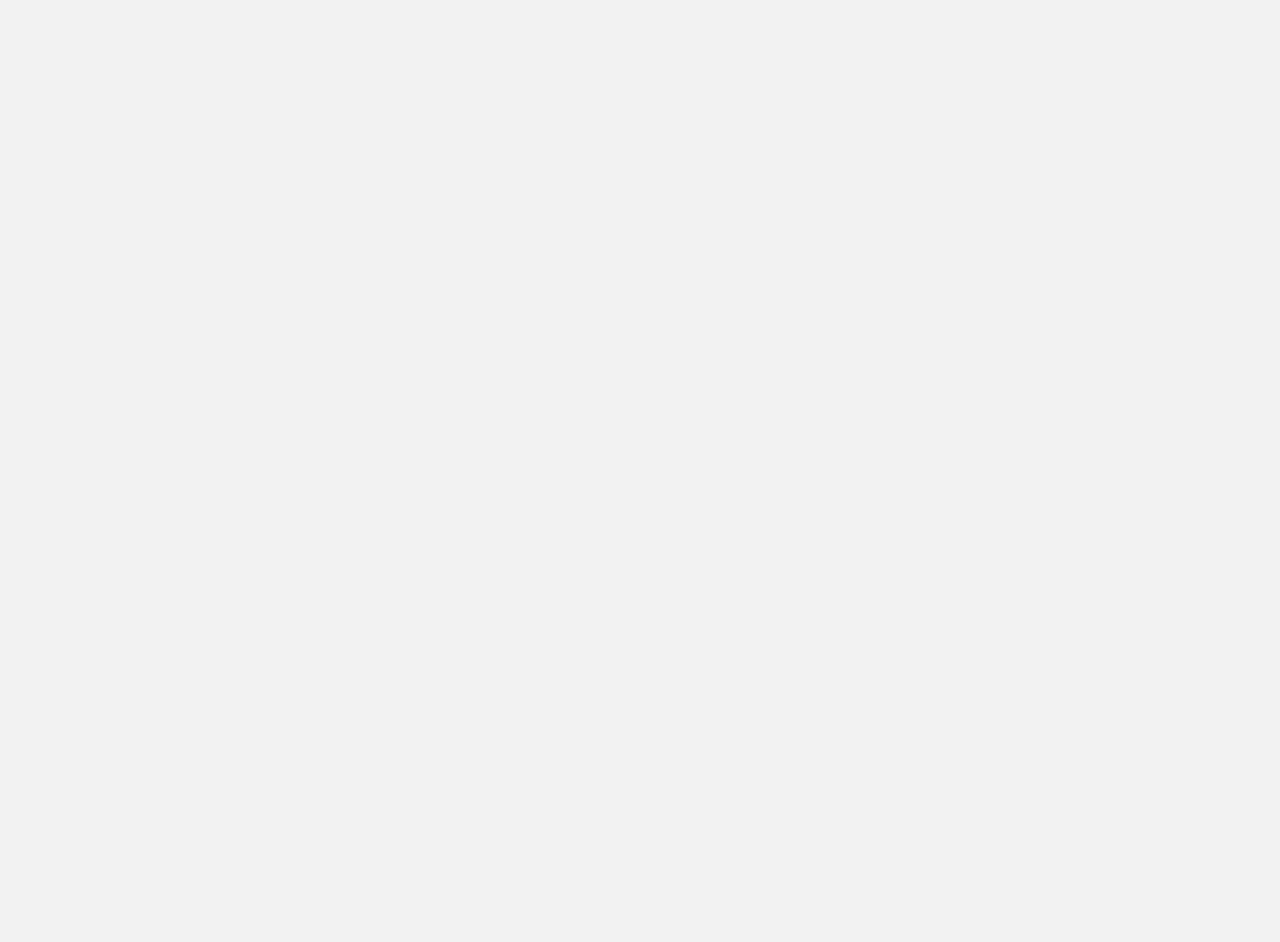
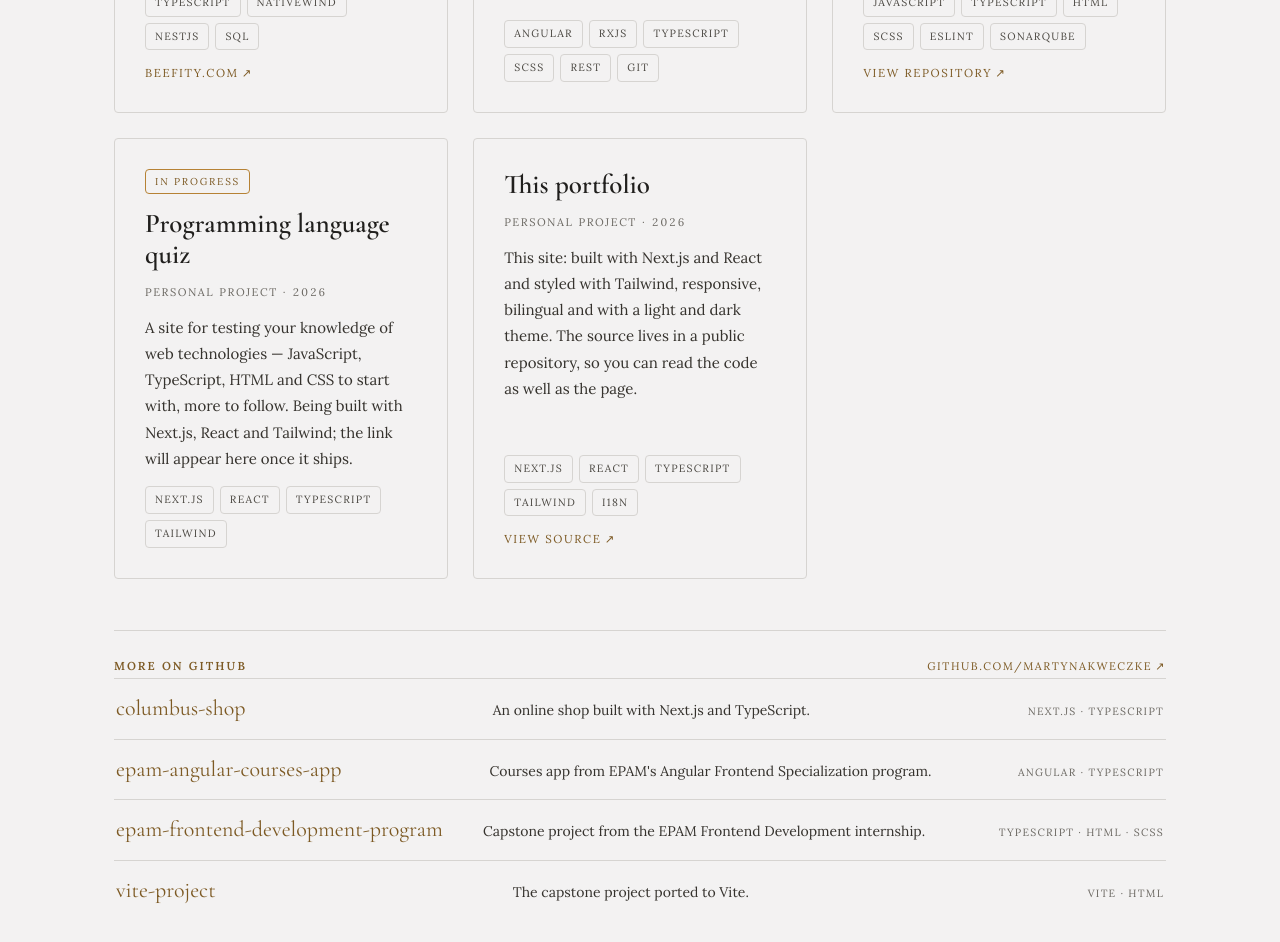
Before and after one commit to martynakweczke/portfolio, a Next.js app: page / in a window 1280 px wide. Shown: the part 1500-2442 px from the top of the page. Before the commit the page ends 904 px from the top, so only its background shows below. Built offline with nearby package versions, Linux system fonts and the light colour scheme.

Commit message:
feat: add work section (#5)

```diff
--- a/app/page.tsx
+++ b/app/page.tsx
@@ -1,6 +1,7 @@
 import { Hero } from "@/components/hero";
 import { NowSection } from "@/components/now-section";
 import { SiteHeader } from "@/components/site-header";
+import { WorkSection } from "@/components/work-section";
 
 export default function Home() {
   return (
@@ -9,6 +10,7 @@ export default function Home() {
       <main id="top" className="flex-1">
         <Hero />
         <NowSection />
+        <WorkSection />
       </main>
     </>
   );
--- /dev/null
+++ b/components/project-card.tsx
@@ -0,0 +1,42 @@
+import type { Copy } from "@/lib/content";
+
+type Project = Copy["projects"][number];
+
+export function ProjectCard({ project }: { project: Project }) {
+  return (
+    <article className="flex flex-col gap-3.5 rounded border border-line bg-bg p-[clamp(20px,2.4vw,30px)] transition duration-[250ms] hover:-translate-y-[3px] hover:border-gold hover:shadow-[0_8px_24px_-18px_var(--shadow)]">
+      {project.badge ? (
+        <span className="self-start rounded border border-gold px-[9px] py-1 text-[10px] uppercase tracking-[0.18em] text-gold-ink">
+          {project.badge}
+        </span>
+      ) : null}
+      <h3 className="m-0 font-display text-[27px] font-semibold leading-[1.15]">
+        {project.title}
+      </h3>
+      <p className="m-0 text-[11px] uppercase tracking-[0.14em] text-muted tabular-nums">
+        {project.meta}
+      </p>
+      <p className="m-0 text-[15px] leading-[1.75] text-ink-2">{project.body}</p>
+      <ul className="mt-auto flex list-none flex-wrap gap-1.5 p-0">
+        {project.tags.map((tag) => (
+          <li
+            key={tag}
+            className="rounded border border-line px-[9px] py-[5px] text-[10.5px] uppercase tracking-[0.12em] text-ink-3"
+          >
+            {tag}
+          </li>
+        ))}
+      </ul>
+      {project.link ? (
+        <a
+          href={project.link}
+          target="_blank"
+          rel="noopener noreferrer"
+          className="self-start text-[11.5px] uppercase tracking-[0.14em]"
+        >
+          {project.linkLabel}&#8239;↗
+        </a>
+      ) : null}
+    </article>
+  );
+}
--- /dev/null
+++ b/components/repo-list.tsx
@@ -0,0 +1,45 @@
+import type { Copy } from "@/lib/content";
+
+type Repo = Copy["repos"][number];
+
+export function RepoList({ title, repos }: { title: string; repos: Repo[] }) {
+  return (
+    <div className="mt-[clamp(32px,4vw,56px)] border-t border-line pt-[clamp(18px,2.4vw,26px)]">
+      <div className="mb-1 flex flex-wrap items-baseline justify-between gap-x-6 gap-y-2">
+        <h3 className="m-0 text-[11.5px] font-semibold uppercase tracking-[0.18em] text-gold-ink">
+          {title}
+        </h3>
+        <a
+          href="https://github.com/martynakweczke"
+          target="_blank"
+          rel="noopener noreferrer"
+          className="text-[11px] uppercase tracking-[0.14em]"
+        >
+          github.com/martynakweczke&#8239;↗
+        </a>
+      </div>
+      <ul className="m-0 list-none p-0">
+        {repos.map((repo) => (
+          <li key={repo.name} className="border-t border-line">
+            <a
+              href={repo.link}
+              target="_blank"
+              rel="noopener noreferrer"
+              className="flex flex-wrap items-baseline gap-x-[clamp(16px,3vw,40px)] gap-y-1.5 px-0.5 py-4 text-ink no-underline transition-colors duration-200 hover:text-gold-ink"
+            >
+              <span className="min-w-0 flex-[1_1_220px] font-display text-[22px] leading-[1.25]">
+                {repo.name}
+              </span>
+              <span className="min-w-0 flex-[2_1_260px] text-[14px] leading-[1.6] text-ink-2">
+                {repo.body}
+              </span>
+              <span className="flex-none text-[10.5px] uppercase tracking-[0.12em] text-muted">
+                {repo.stack}
+              </span>
+            </a>
+          </li>
+        ))}
+      </ul>
+    </div>
+  );
+}
--- /dev/null
+++ b/components/work-section.tsx
@@ -0,0 +1,31 @@
+"use client";
+
+import { ProjectCard } from "@/components/project-card";
+import { useLanguage } from "@/components/providers/language-provider";
+import { RepoList } from "@/components/repo-list";
+
+export function WorkSection() {
+  const { t } = useLanguage();
+
+  return (
+    <section
+      id="work"
+      className="mx-auto max-w-[1180px] px-[clamp(20px,5vw,64px)] py-[clamp(56px,7vw,104px)]"
+    >
+      <div className="mb-[clamp(28px,4vw,48px)] flex flex-wrap items-baseline justify-between gap-x-8 gap-y-3">
+        <h2 className="m-0 font-display text-[clamp(2rem,4.4vw,3.2rem)] font-normal leading-[1.05] tracking-[-0.01em]">
+          {t.work.title}
+        </h2>
+        <p className="m-0 text-[11px] uppercase tracking-[0.2em] text-gold-ink tabular-nums">
+          01 — {t.work.kicker}
+        </p>
+      </div>
+      <div className="grid grid-cols-[repeat(auto-fit,minmax(290px,1fr))] gap-[clamp(16px,2vw,26px)]">
+        {t.projects.map((project) => (
+          <ProjectCard key={project.title} project={project} />
+        ))}
+      </div>
+      <RepoList title={t.reposTitle} repos={t.repos} />
+    </section>
+  );
+}
```
